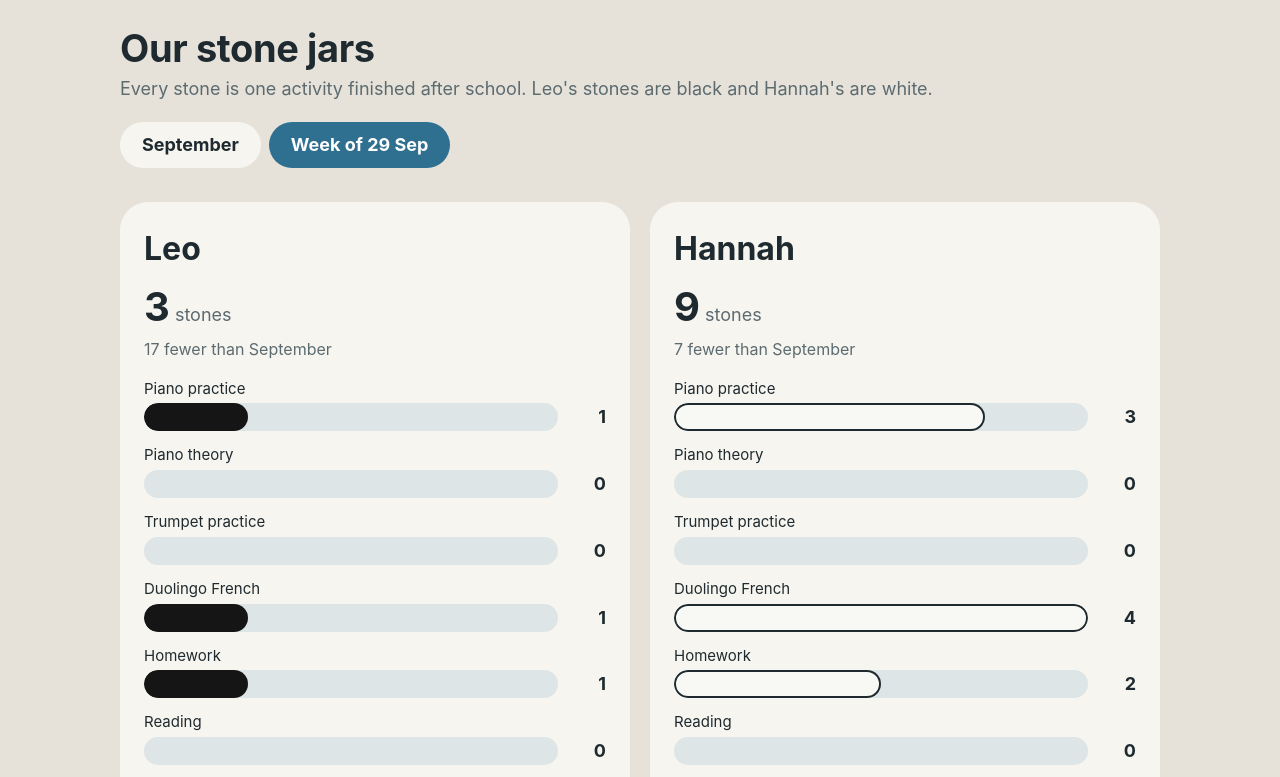
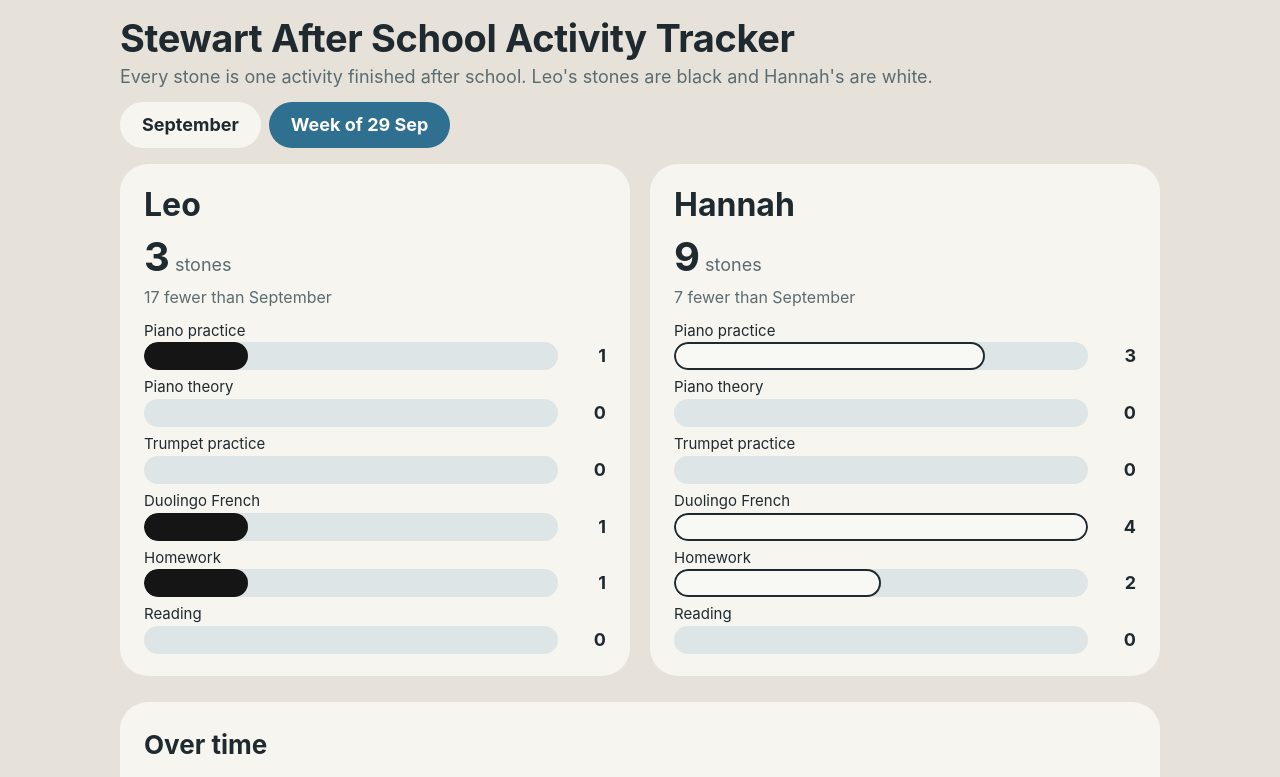
Before and after one commit to harriet-mot/stone-jars, a plain HTML site: page index.html in a window 1280 px wide. Shown: the top 777 px of the page. Drawn offline with Linux system fonts and the light colour scheme.

Commit message:
Rename page and tighten top section spacing
Co-Authored-By: Claude Opus 5.5 <noreply@anthropic.com>

```diff
--- a/index.html
+++ b/index.html
@@ -3,7 +3,7 @@
 <head>
 <meta charset="utf-8">
 <meta name="viewport" content="width=device-width, initial-scale=1">
-<title>Leo and Hannah's stone jars</title>
+<title>Stewart After School Activity Tracker</title>
 <style>
   body {
     margin: 0;
@@ -13,11 +13,11 @@
     font-size: 18px;
     line-height: 1.45;
   }
-  .wrap { max-width: 1040px; margin: 0 auto; padding: 28px 20px 48px; }
-  h1 { font-size: 38px; line-height: 1.1; margin: 0 0 6px; font-weight: bold; letter-spacing: -0.01em; }
-  .sub { color: #5C6B70; margin: 0 0 20px; }
+  .wrap { max-width: 1040px; margin: 0 auto; padding: 18px 20px 40px; }
+  h1 { font-size: 38px; line-height: 1.1; margin: 0 0 4px; font-weight: bold; letter-spacing: -0.01em; }
+  .sub { color: #5C6B70; margin: 0 0 12px; }
 
-  .months { margin: 0 0 26px; padding: 0; list-style: none; }
+  .months { margin: 0 0 8px; padding: 0; list-style: none; }
   .months li { display: inline-block; margin: 0 8px 8px 0; }
   .months button {
     font: inherit; font-weight: bold; color: #1E2A2F; background: #F7F5F0;
@@ -27,17 +27,17 @@
 
   .kids { display: -webkit-box; display: -webkit-flex; display: flex;
           -webkit-flex-wrap: wrap; flex-wrap: wrap; margin: 0 -10px; }
-  .kid { background: #F7F5F0; border-radius: 28px; padding: 24px 24px 28px;
+  .kid { background: #F7F5F0; border-radius: 28px; padding: 18px 24px 16px;
          -webkit-box-flex: 1; -webkit-flex: 1 1 380px; flex: 1 1 380px;
          margin: 0 10px 20px; min-width: 280px; }
   .kid h2 { margin: 0; font-size: 32px; font-weight: bold; }
-  .total { margin: 6px 0 0; color: #5C6B70; }
+  .total { margin: 0; color: #5C6B70; }
   .total b { font-size: 40px; color: #1E2A2F; }
-  .delta { margin: 2px 0 16px; color: #5C6B70; font-size: 16px; }
+  .delta { margin: 0 0 10px; color: #5C6B70; font-size: 16px; }
 
   .bars { list-style: none; margin: 0; padding: 0; }
-  .bars li { margin-bottom: 13px; }
-  .lbl { display: block; font-size: 15px; margin-bottom: 4px; }
+  .bars li { margin-bottom: 6px; }
+  .lbl { display: block; font-size: 15px; margin-bottom: 1px; }
   .track { display: block; height: 28px; margin-right: 48px; background: #DDE5E6; border-radius: 999px; overflow: hidden; }
   .fill { display: block; height: 100%; border-radius: 999px;
           -webkit-transform-origin: left; transform-origin: left;
@@ -140,7 +140,7 @@ function historyHTML() {
 function renderPage(idx) {
   document.getElementById("app").innerHTML =
     '<div class="wrap">' +
-      '<h1>Our stone jars</h1>' +
+      '<h1>Stewart After School Activity Tracker</h1>' +
       '<p class="sub">Every stone is one activity finished after school. Leo\'s stones are black and Hannah\'s are white.</p>' +
       '<ul class="months" id="months">' + monthsHTML() + '</ul>' +
       '<div class="kids" id="kids">' + kidsHTML(idx) + '</div>' +
```
